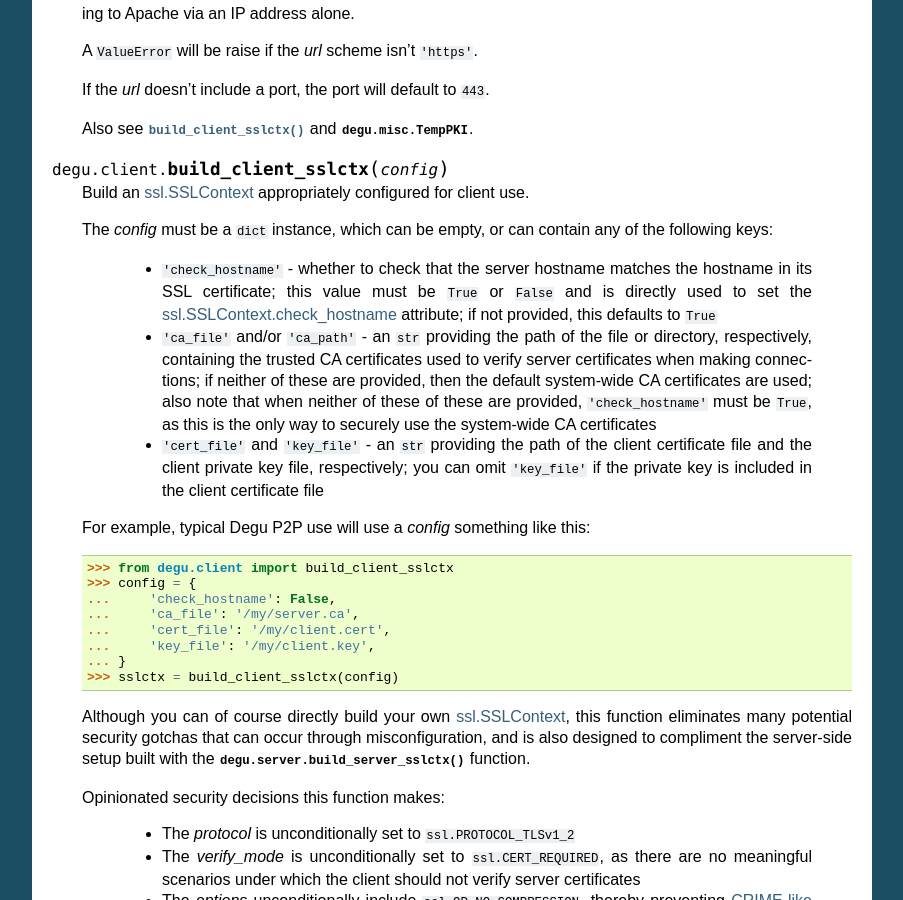
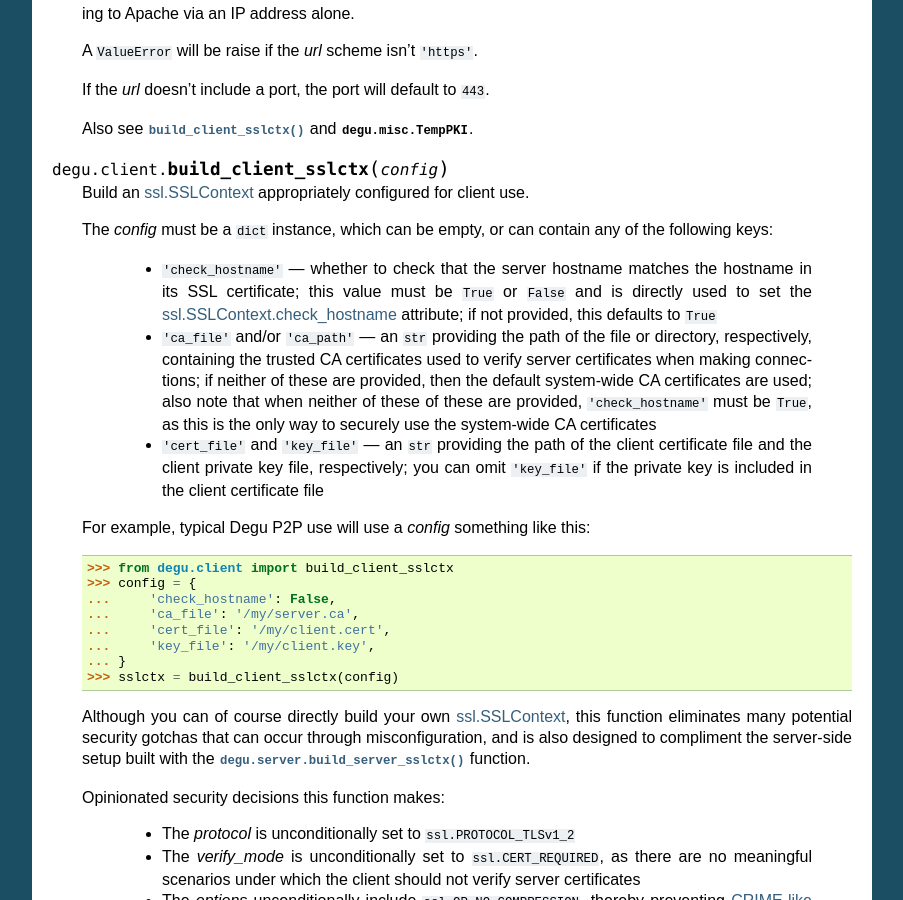
Before and after one commit to json420/degu, a Sphinx documentation site: the page built from doc/degu.client.rst, in a window 1280 px wide and 900 px high, scrolled down 2914 px. Shown: the whole window, without its empty margins (198-1101 px from the left). Built offline with Sphinx 7.4.7, drawn with Linux system fonts in a browser that asks for light colours.

Commit message:
bit of doc work

```diff
--- a/doc/degu.client.rst
+++ b/doc/degu.client.rst
@@ -201,22 +201,22 @@ Helper functions
     The *config* must be a ``dict`` instance, which can be empty, or can
     contain any of the following keys:
 
-        * ``'check_hostname'`` - whether to check that the server hostname
+        * ``'check_hostname'`` --- whether to check that the server hostname
           matches the hostname in its SSL certificate; this value must be
           ``True`` or ``False`` and is directly used to set the
           `ssl.SSLContext.check_hostname`_ attribute; if not provided, this
           defaults to ``True``
 
-        * ``'ca_file'`` and/or ``'ca_path'`` - an ``str`` providing the path of
-          the file or directory, respectively, containing the trusted CA
+        * ``'ca_file'`` and/or ``'ca_path'`` --- an ``str`` providing the path
+          of the file or directory, respectively, containing the trusted CA
           certificates used to verify server certificates when making
           connections; if neither of these are provided, then the default
           system-wide CA certificates are used; also note that when neither of
           these of these are provided, ``'check_hostname'`` must be ``True``, as
           this is the only way to securely use the system-wide CA certificates
 
-        * ``'cert_file'`` and ``'key_file'`` - an ``str`` providing the path of
-          the client certificate file and the client private key file,
+        * ``'cert_file'`` and ``'key_file'`` --- an ``str`` providing the path
+          of the client certificate file and the client private key file,
           respectively; you can omit ``'key_file'`` if the private key is
           included in the client certificate file
 
```
Also changed, not shown: doc/degu.server.rst (+67 -6 lines).
